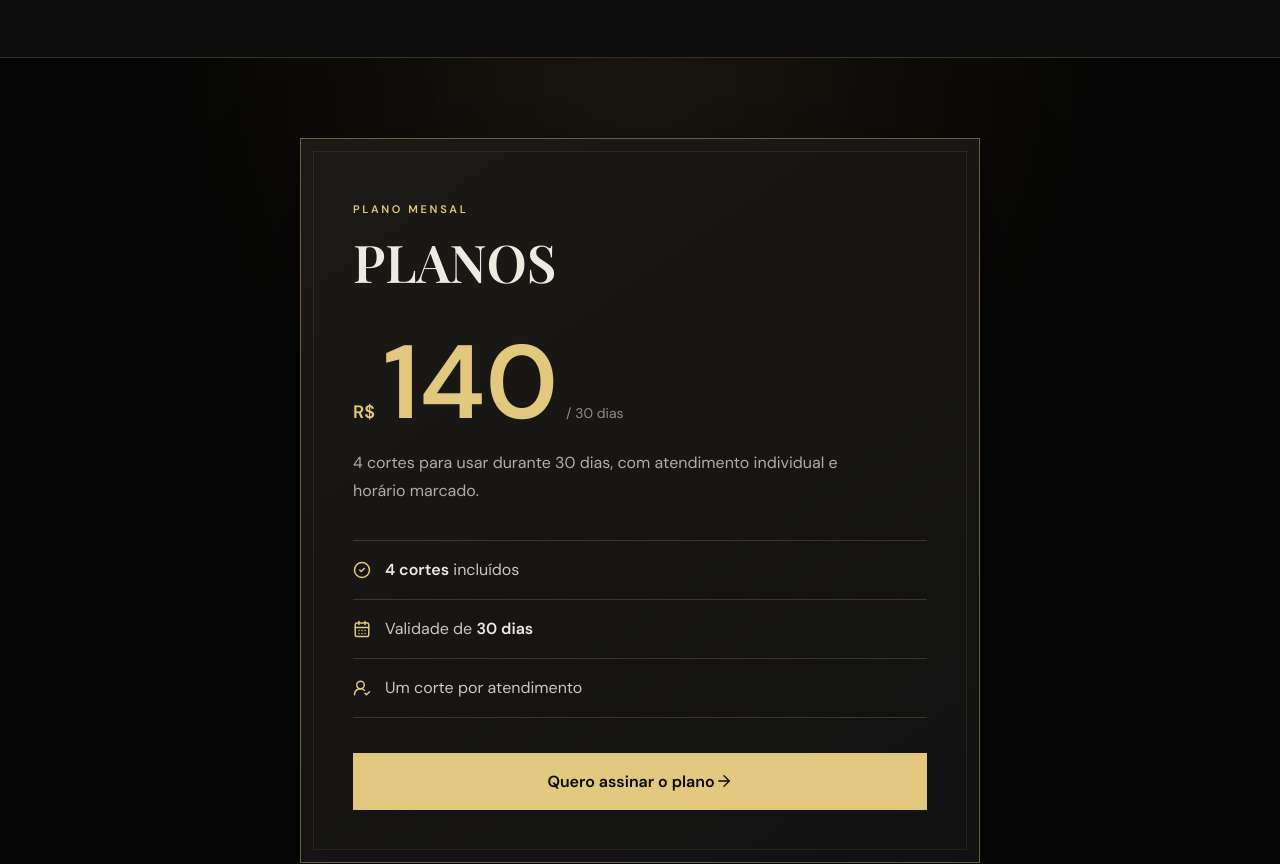
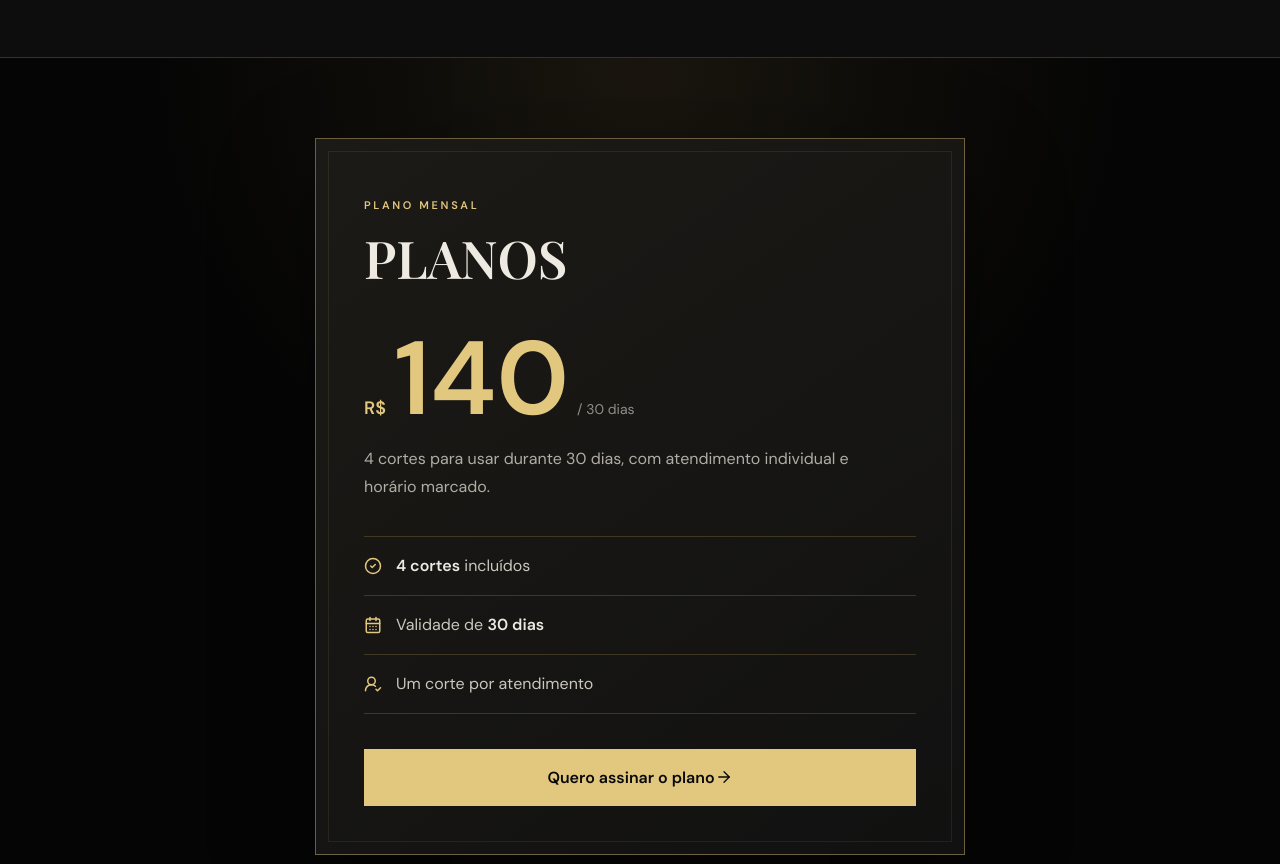
Before and after one commit to byeduardaanjos/DBarberShop, a Next.js app: page /planos in a window 1280 px wide. Shown: the part 380-1244 px from the top of the page. Built offline with nearby package versions, Linux system fonts and the light colour scheme.

Commit message:
Ajusta fonte do preço e tamanho do card do plano

```diff
--- a/app/globals.css
+++ b/app/globals.css
@@ -194,13 +194,13 @@ textarea{font:inherit}
 /* Monthly plan */
 .plans-hero{padding-bottom:72px}
 .plans-catalog{padding:80px 24px 120px;background:radial-gradient(circle at 50% 0,rgba(200,164,93,.1),transparent 42%),var(--black)}
-.monthly-plan-card{position:relative;max-width:680px;margin:auto;padding:52px;background:linear-gradient(145deg,#1c1a16,#111);border:1px solid rgba(226,199,126,.42);box-shadow:0 30px 90px rgba(0,0,0,.38)}
+.monthly-plan-card{position:relative;max-width:650px;margin:auto;padding:48px;background:linear-gradient(145deg,#1c1a16,#111);border:1px solid rgba(226,199,126,.42);box-shadow:0 30px 90px rgba(0,0,0,.38)}
 .monthly-plan-card:before{position:absolute;content:"";inset:12px;border:1px solid rgba(226,199,126,.09);pointer-events:none}
 .plan-card-heading{position:relative;display:flex;align-items:center;gap:20px}
 .plan-card-heading h2{margin:7px 0 0;font-family:'Playfair Display',serif;font-size:clamp(35px,5vw,52px);font-weight:600}
 .plan-price{position:relative;margin:45px 0 25px;display:flex;align-items:baseline;gap:8px;color:var(--gold-light)}
 .plan-price small{font-size:18px;font-weight:700}
-.plan-price strong{font-family:inherit;font-size:clamp(72px,10vw,104px);font-weight:600;letter-spacing:normal;line-height:.8}
+.plan-price strong{font-family:inherit;font-size:clamp(72px,10vw,104px);font-weight:700;letter-spacing:normal;line-height:.8}
 .plan-price span{color:var(--muted);font-size:14px}
 .plan-description{position:relative;max-width:520px;color:#b1ada4;line-height:1.75}
 .plan-benefits{position:relative;margin:35px 0;padding:0;list-style:none;border-top:1px solid var(--line)}
```
